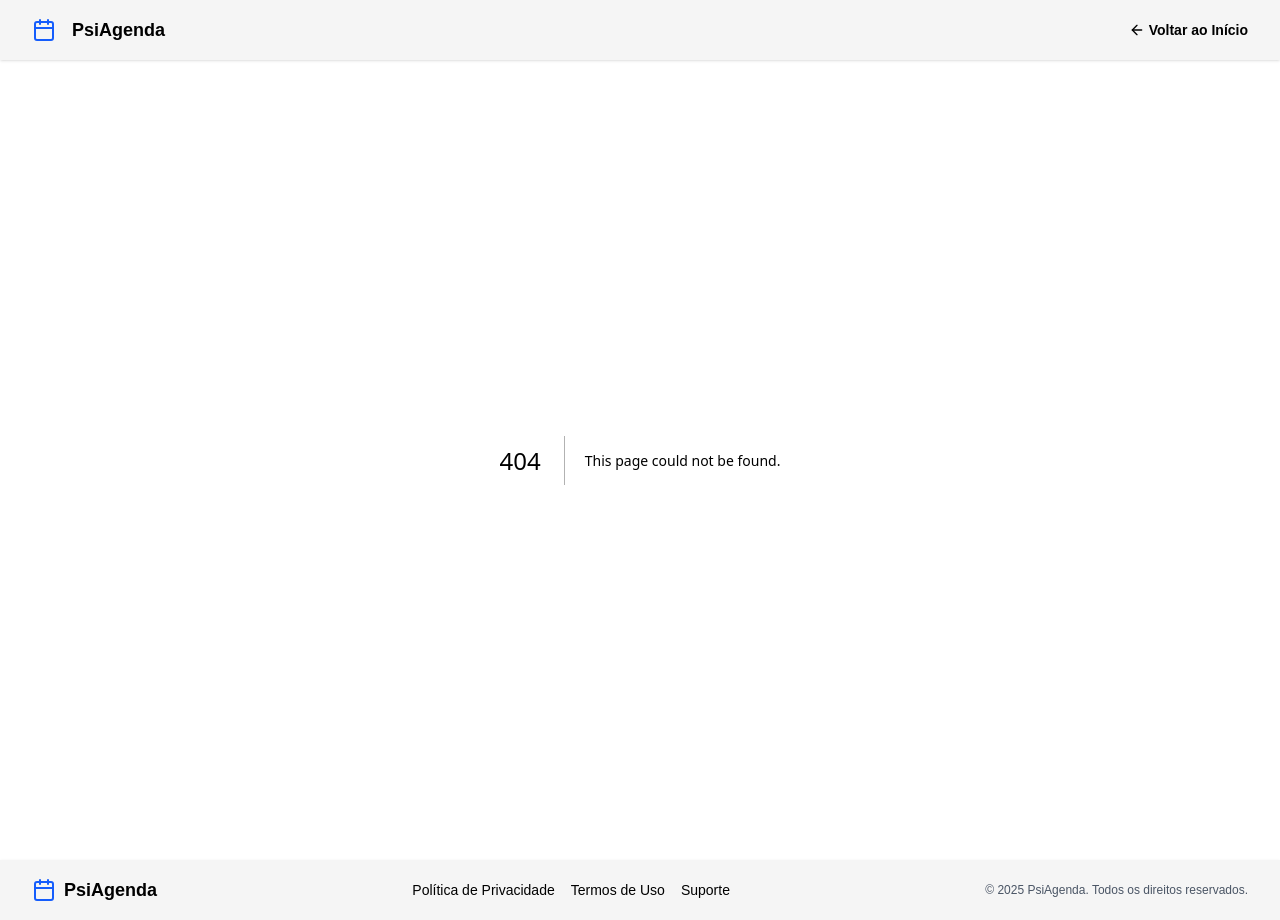
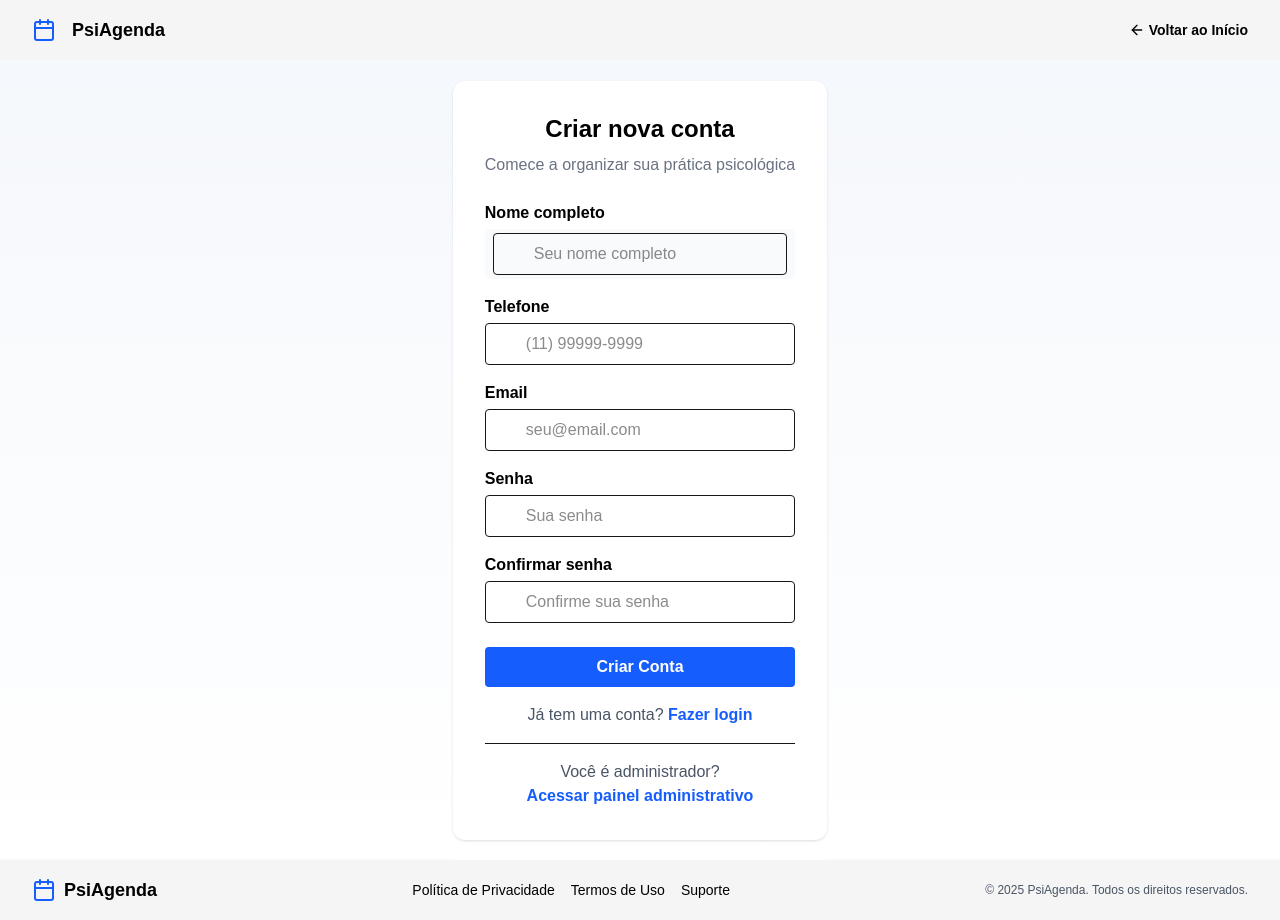
Before and after one commit to Trakna/Pedritor, a Next.js app: page /register in a window 1280 px wide. Before the commit this address had no page. Built offline with nearby package versions, Linux system fonts and the light colour scheme.

Commit message:
Register page

```diff
--- a/src/app/components/login/login-form.tsx
+++ b/src/app/components/login/login-form.tsx
@@ -45,7 +45,7 @@ export default function LoginForm() {
         </div>
         <div className="text-center mt-2 text-sm text-gray-600">
           Não tem uma conta?{" "}
-          <a href="#" className="text-blue-600 hover:underline">
+          <a href="/register" className="text-blue-600 hover:underline">
             Criar conta
           </a>
         </div>
--- /dev/null
+++ b/src/app/components/user-register-form/user-register-form.tsx
@@ -0,0 +1,84 @@
+"use client";
+
+import React, { useState } from "react";
+
+export function UserRegisterForm() {
+    const [showPassword, setShowPassword] = useState(false);
+
+    return (
+        <div className="flex justify-center items-center min-h-screen bg-gradient-to-b from-[#f5f8fc] to-white">
+            <div className="bg-white rounded-xl shadow p-8 w-full max-w-md">
+                <h2 className="text-2xl font-bold text-center mb-2 text-black">Criar nova conta</h2>
+                <p className="text-center text-gray-500 mb-6">
+                    Comece a organizar sua prática psicológica
+                </p>
+                <form className="space-y-4">
+                    <div>
+                        <label className="block font-semibold mb-1 text-black">Nome completo</label>
+                        <div className="bg-gray-50 outline-none w-full px-2 py-1 rounded">
+                            <input type="text" placeholder="Seu nome completo" className="w-full border rounded px-4 py-2 pl-10" />
+                            <span className="absolute left-3 top-2.5 text-gray-400">
+                                <i className="fa fa-user" />
+                            </span>
+                        </div>
+                    </div>
+                    <div>
+                        <label className="block font-semibold mb-1 text-black">Telefone</label>
+                        <div className="relative">
+                            <input type="text" placeholder="(11) 99999-9999" className="w-full border rounded px-4 py-2 pl-10" />
+                            <span className="absolute left-3 top-2.5 text-gray-400">
+                                <i className="fa fa-phone" />
+                            </span>
+                        </div>
+                    </div>
+                    <div>
+                        <label className="block font-semibold mb-1 text-black">Email</label>
+                        <div className="relative ">
+                            <input type="email" placeholder="seu@email.com" className="w-full border rounded px-4 py-2 pl-10" />
+                            <span className="absolute left-3 top-2.5 text-gray-400">
+                                <i className="fa fa-envelope" />
+                            </span>
+                        </div>
+                    </div>
+                    <div>
+                        <label className="block font-semibold mb-1 text-black">Senha</label>
+                        <div className="relative">
+                            <input
+                                type={showPassword ? "text" : "password"}
+                                placeholder="Sua senha"
+                                className="w-full border rounded px-4 py-2 pl-10 pr-10"
+                            />
+                            <span className="absolute left-3 top-2.5 text-gray-400">
+                                <i className="fa fa-lock" />
+                            </span>
+                            <button
+                                type="button"
+                                className="absolute right-3 top-2.5 text-gray-400"
+                                onClick={() => setShowPassword((v) => !v)}
+                                tabIndex={-1}
+                            >
+                                <i className={`fa ${showPassword ? "fa-eye-slash" : "fa-eye"}`} />
+                            </button>
+                        </div>
+                    </div>
+                    <div>
+                        <label className="block font-semibold mb-1 text-black">Confirmar senha</label>
+                        <input type="password" placeholder="Confirme sua senha" className="w-full border rounded px-4 py-2 pl-10" />
+                    </div>
+                    <button type="submit" className="w-full bg-blue-600 text-white rounded py-2 font-semibold mt-2">
+                        Criar Conta
+                    </button>
+                </form>
+                <div className="text-center mt-4 text-gray-600">
+                    Já tem uma conta? <a href="/login" className="text-blue-600 font-semibold">Fazer login</a>
+                </div>
+                <hr className="my-4" />
+                <div className="text-center">
+                    <span className="text-gray-600">Você é administrador?</span>
+                    <br />
+                    <a href="/admin" className="text-blue-600 font-semibold">Acessar painel administrativo</a>
+                </div>
+            </div>
+        </div>
+    );
+}
--- /dev/null
+++ b/src/app/register/page.tsx
@@ -0,0 +1,9 @@
+import { UserRegisterForm } from "../components/user-register-form/user-register-form";
+
+export default function RegisterPage() {
+  return (
+    <main className="flex min-h-screen items-center justify-center bg-gradient-to-b from-[#f5f8fc] to-white">
+      <UserRegisterForm />
+    </main>
+  );
+}
```
